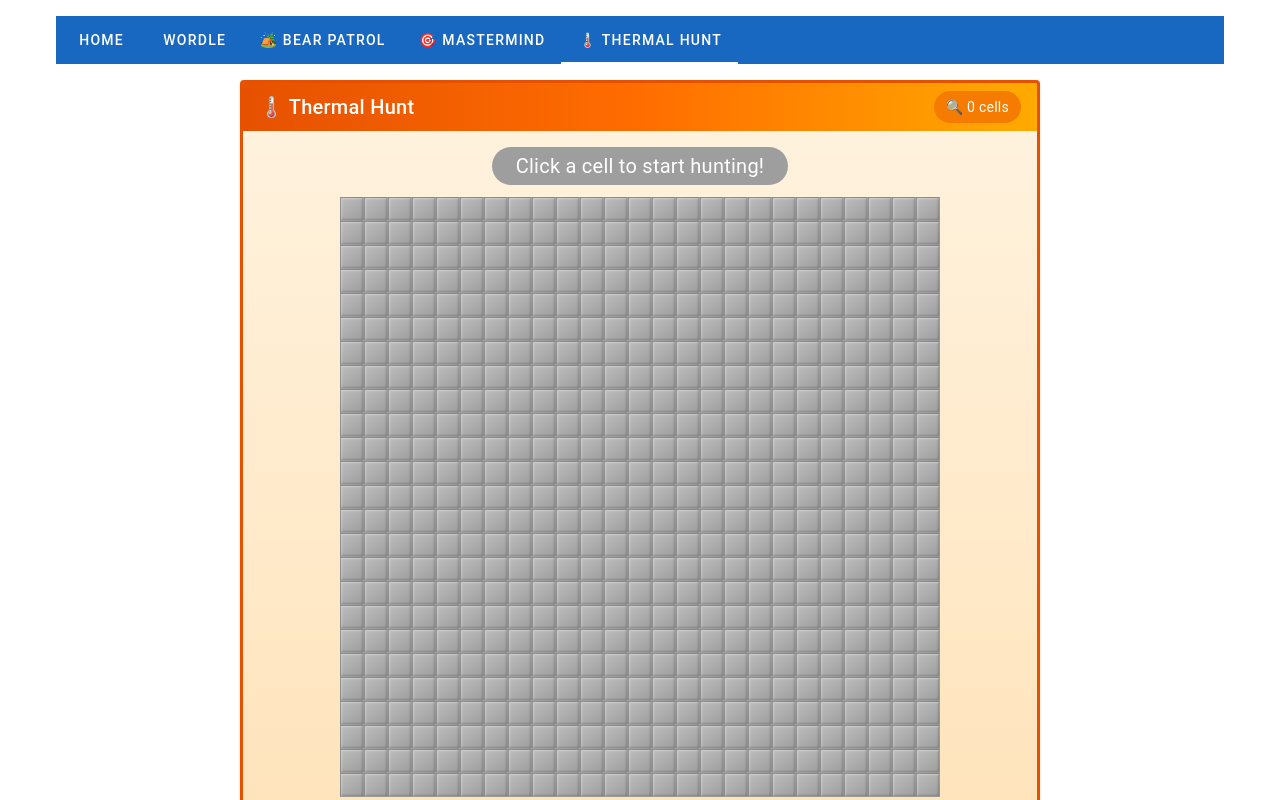
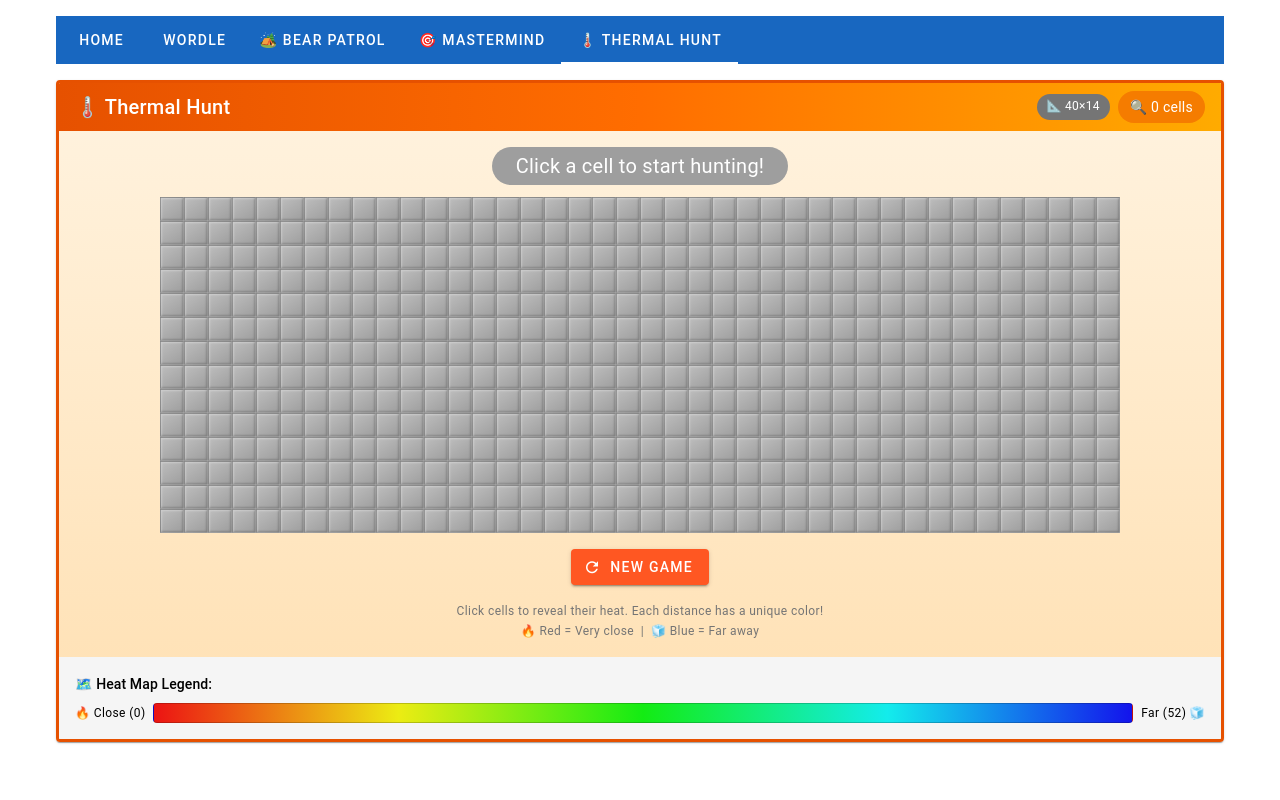
Before and after one commit to GrantErickson/Nuxt4Test, a Nuxt app: page /thermalhunt in a window 1280 px wide. Shown: the top 800 px of the page. Built offline with nearby package versions, Linux system fonts and the light colour scheme.

Commit message:
Additions

```diff
--- a/app/classes/thermalhunt/Grid.ts
+++ b/app/classes/thermalhunt/Grid.ts
@@ -20,15 +20,15 @@ export class Grid {
   initialize(): void {
     // Pick random target position
     this._targetPosition = {
-      row: Math.floor(Math.random() * this.config.gridSize),
-      col: Math.floor(Math.random() * this.config.gridSize),
+      row: Math.floor(Math.random() * this.config.rows),
+      col: Math.floor(Math.random() * this.config.cols),
     };
 
     // Create cells
     this.cells = [];
-    for (let row = 0; row < this.config.gridSize; row++) {
+    for (let row = 0; row < this.config.rows; row++) {
       this.cells[row] = [];
-      for (let col = 0; col < this.config.gridSize; col++) {
+      for (let col = 0; col < this.config.cols; col++) {
         const distance = this.calculateDistance(row, col);
         this.cells[row]![col] = {
           isRevealed: false,
@@ -77,10 +77,17 @@ export class Grid {
   }
 
   /**
-   * Get grid size
+   * Get row count
    */
-  get size(): number {
-    return this.config.gridSize;
+  get rows(): number {
+    return this.config.rows;
+  }
+
+  /**
+   * Get column count
+   */
+  get cols(): number {
+    return this.config.cols;
   }
 
   /**
--- a/app/classes/thermalhunt/HeatRenderer.ts
+++ b/app/classes/thermalhunt/HeatRenderer.ts
@@ -1,24 +1,34 @@
 import type { Cell } from "./types";
-
-// Maximum possible Manhattan distance on a 25x25 grid
-const MAX_DISTANCE = 48;
 
 /**
  * Handles rendering colors based on distance (heat) for Thermal Hunt.
  * Each distance gets a unique color on the red-to-blue spectrum.
  */
 export class HeatRenderer {
+  private maxDistance: number;
+
+  constructor(maxDistance: number = 48) {
+    this.maxDistance = maxDistance;
+  }
+
+  /**
+   * Update the max distance (for dynamic grid sizes)
+   */
+  setMaxDistance(maxDistance: number): void {
+    this.maxDistance = maxDistance;
+  }
+
   /**
    * Get a unique HSL color for a distance value.
    * Distance 0 = red (hue 0), max distance = blue (hue 240)
    */
   getHeatColorStyle(distance: number): string {
     // Clamp distance to valid range
-    const d = Math.min(distance, MAX_DISTANCE);
+    const d = Math.min(distance, this.maxDistance);
 
     // Map distance to hue: 0 (red) -> 240 (blue)
     // We go through orange, yellow, green, cyan, to blue
-    const hue = Math.round((d / MAX_DISTANCE) * 240);
+    const hue = Math.round((d / this.maxDistance) * 240);
 
     // Keep saturation high and lightness at 50% for vibrant colors
     return `hsl(${hue}, 85%, 50%)`;
--- a/app/classes/thermalhunt/ThermalHuntGame.ts
+++ b/app/classes/thermalhunt/ThermalHuntGame.ts
@@ -27,7 +27,8 @@ export class ThermalHuntGame {
   constructor(config: GameConfig = DEFAULT_CONFIG) {
     this.config = config;
     this.grid = new Grid(config);
-    this.heatRenderer = new HeatRenderer();
+    // Max Manhattan distance is (rows-1) + (cols-1)
+    this.heatRenderer = new HeatRenderer(config.rows - 1 + config.cols - 1);
     this.loadBestScore();
   }
 
@@ -40,8 +41,12 @@ export class ThermalHuntGame {
     return this._won;
   }
 
-  get gridSize(): number {
-    return this.grid.size;
+  get rows(): number {
+    return this.grid.rows;
+  }
+
+  get cols(): number {
+    return this.grid.cols;
   }
 
   get revealedCount(): number {
--- a/app/classes/thermalhunt/types.ts
+++ b/app/classes/thermalhunt/types.ts
@@ -12,13 +12,15 @@ export interface Cell {
 }
 
 export interface GameConfig {
-  gridSize: number;
+  rows: number;
+  cols: number;
   maxDistance: number; // For color scaling
 }
 
 export const DEFAULT_CONFIG: GameConfig = {
-  gridSize: 25,
-  maxDistance: 35, // Approx max Manhattan distance on 25x25 grid
+  rows: 25,
+  cols: 25,
+  maxDistance: 48, // Approx max Manhattan distance
 };
 
 // Temperature colors from hot (close) to cold (far)
--- a/app/pages/thermalhunt.vue
+++ b/app/pages/thermalhunt.vue
@@ -1,10 +1,13 @@
 <template>
-  <v-card class="mx-auto thermal-card" max-width="800">
+  <v-card class="mx-auto thermal-card">
     <v-card-title
-      class="bg-gradient text-white d-flex align-center justify-space-between"
+      class="bg-gradient text-white d-flex align-center justify-space-between flex-wrap ga-2"
     >
       <span>🌡️ Thermal Hunt</span>
-      <div class="d-flex align-center ga-4">
+      <div class="d-flex align-center ga-2 flex-wrap">
+        <v-chip color="grey-darken-1" variant="flat" size="small">
+          📐 {{ gridCols }}×{{ gridRows }}
+        </v-chip>
         <v-chip color="orange-darken-2" variant="flat">
           🔍 {{ revealedCount }} cells
         </v-chip>
@@ -28,13 +31,9 @@
       </div>
 
       <!-- Game over message -->
-      <v-alert
-        v-if="gameOver"
-        type="success"
-        class="mb-4"
-        :icon="false"
-      >
-        🎉 You found the hidden spot in <strong>{{ revealedCount }}</strong> clicks!
+      <v-alert v-if="gameOver" type="success" class="mb-4" :icon="false">
+        🎉 You found the hidden spot in
+        <strong>{{ revealedCount }}</strong> clicks!
         <template v-if="revealedCount === bestScore">
           🏆 New best score!
         </template>
@@ -42,13 +41,9 @@
 
       <!-- Game grid -->
       <div class="d-flex flex-column align-center">
-        <div
-          v-for="row in gridSize"
-          :key="'row-' + row"
-          class="d-flex"
-        >
+        <div v-for="row in gridRows" :key="'row-' + row" class="d-flex">
           <div
-            v-for="col in gridSize"
+            v-for="col in gridCols"
             :key="'cell-' + row + '-' + col"
             class="cell d-flex align-center justify-center"
             :class="getCellClass(row - 1, col - 1)"
@@ -74,7 +69,7 @@
       <!-- Instructions -->
       <div class="text-center text-caption text-grey-darken-1 mt-4">
         Click cells to reveal their heat. Each distance has a unique color!
-        <br>
+        <br />
         🔥 Red = Very close &nbsp;|&nbsp; 🧊 Blue = Far away
       </div>
     </v-card-text>
@@ -85,7 +80,7 @@
       <div class="d-flex align-center ga-2">
         <span class="text-caption">🔥 Close (0)</span>
         <div class="legend-gradient"></div>
-        <span class="text-caption">Far (48) 🧊</span>
+        <span class="text-caption">Far ({{ maxDistance }}) 🧊</span>
       </div>
     </v-card-text>
   </v-card>
@@ -94,8 +89,36 @@
 <script setup lang="ts">
 import { ThermalHuntGame } from "~/classes/thermalhunt";
 
-// Initialize game instance
-const gameInstance = new ThermalHuntGame();
+// Constants for grid sizing
+const MIN_SIZE = 10;
+const MAX_SIZE = 40;
+const CELL_SIZE = 24; // pixels per cell
+const HEADER_FOOTER_HEIGHT = 450; // Reserve space for header/controls/legend/tabs
+const SIDE_PADDING = 48;
+
+// Calculate grid dimensions based on screen size
+function calculateGridDimensions(): { rows: number; cols: number } {
+  if (typeof window === "undefined") return { rows: 20, cols: 25 };
+
+  const availableWidth = window.innerWidth - SIDE_PADDING;
+  const availableHeight = window.innerHeight - HEADER_FOOTER_HEIGHT;
+
+  const cols = Math.max(MIN_SIZE, Math.min(MAX_SIZE, Math.floor(availableWidth / CELL_SIZE)));
+  const rows = Math.max(MIN_SIZE, Math.min(MAX_SIZE, Math.floor(availableHeight / CELL_SIZE)));
+
+  return { rows, cols };
+}
+
+// Reactive grid dimensions
+const gridRows = ref(20);
+const gridCols = ref(25);
+
+// Game instance (will be recreated on resize)
+let gameInstance = new ThermalHuntGame({
+  rows: gridRows.value,
+  cols: gridCols.value,
+  maxDistance: gridRows.value + gridCols.value,
+});
 
 // Reactive state
 const gameOver = ref(false);
@@ -106,11 +129,9 @@ const bestScore = ref<number | null>(null);
 // Version counter for reactivity
 const stateVersion = ref(0);
 
-// Constants
-const gridSize = gameInstance.gridSize;
-
 // Computed
 const temperatureText = computed(() => gameInstance.getTemperatureText());
+const maxDistance = computed(() => gridRows.value - 1 + gridCols.value - 1);
 
 // Sync state from game instance
 function syncState(): void {
@@ -120,6 +141,19 @@ function syncState(): void {
   lastDistance.value = state.lastDistance;
   bestScore.value = gameInstance.bestScore;
   stateVersion.value++;
+}
+
+// Initialize game with calculated size
+function initializeGame(): void {
+  const { rows, cols } = calculateGridDimensions();
+  gridRows.value = rows;
+  gridCols.value = cols;
+  gameInstance = new ThermalHuntGame({
+    rows,
+    cols,
+    maxDistance: rows + cols,
+  });
+  syncState();
 }
 
 function handleClick(row: number, col: number): void {
@@ -153,13 +187,32 @@ function getTemperatureChipColor(): string {
 }
 
 function resetGame(): void {
-  gameInstance.reset();
+  // Recalculate grid dimensions for new game
+  const { rows, cols } = calculateGridDimensions();
+  gridRows.value = rows;
+  gridCols.value = cols;
+  gameInstance = new ThermalHuntGame({
+    rows,
+    cols,
+    maxDistance: rows + cols,
+  });
   syncState();
+}
+
+// Handle window resize - only recalculate on new game
+function handleResize(): void {
+  // Don't interrupt active games, just update for next game
 }
 
 // Initialize on mount
 onMounted(() => {
-  syncState();
+  initializeGame();
+  window.addEventListener("resize", handleResize);
+});
+
+// Cleanup
+onUnmounted(() => {
+  window.removeEventListener("resize", handleResize);
 });
 </script>
 
```
